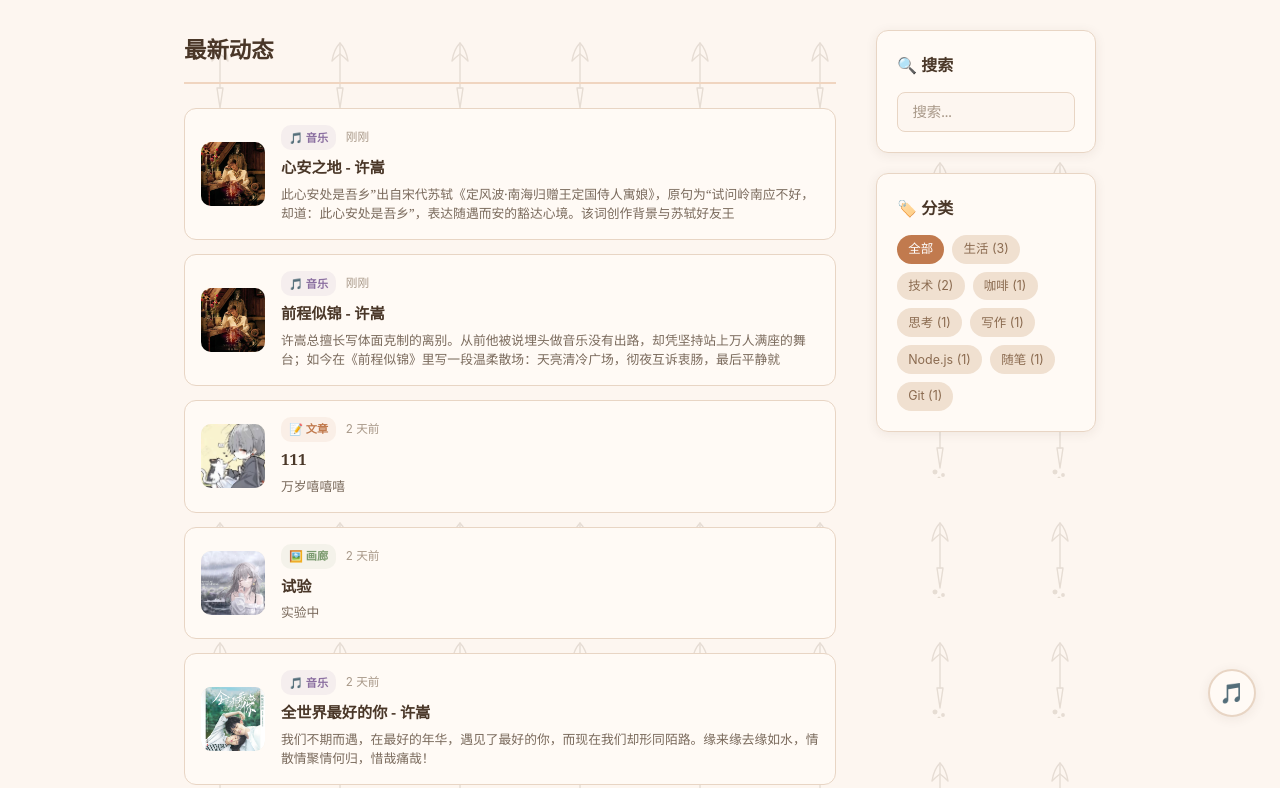
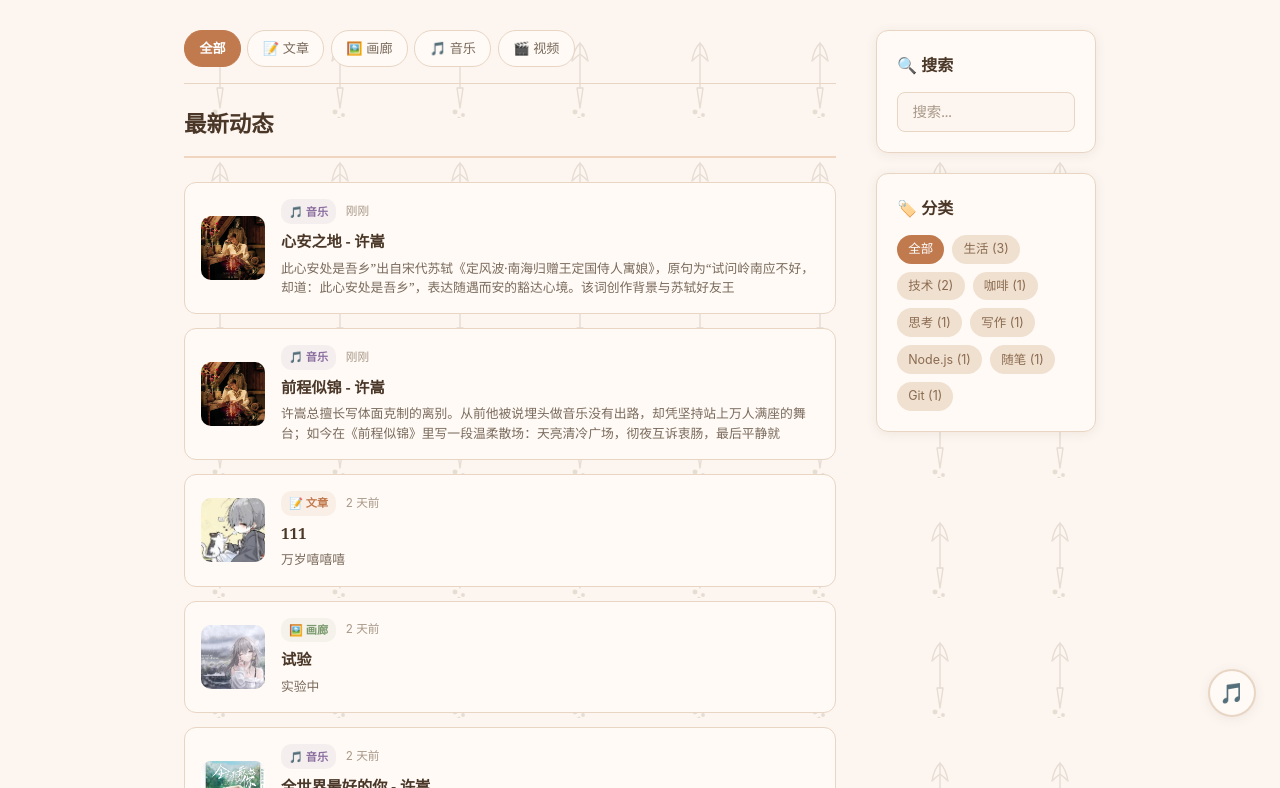
Before and after one commit to wu666640/my-blog, a website: page index.html in a window 1280 px wide. Shown: the part 59-847 px from the top of the page. Drawn offline with Linux system fonts and the light colour scheme; some packages are replaced by stand-ins of ours; a script that the page names is missing.

Commit message:
添加首页类型筛选栏：全部/文章/画廊/音乐/视频 + /posts 文章专页

```diff
--- a/css/style.css
+++ b/css/style.css
@@ -728,6 +728,44 @@ body {
   margin-top: 0.75rem;
 }
 
+/* ----- 首页筛选标签栏 ----- */
+.home-filter-bar {
+  display: flex;
+  gap: 0.4rem;
+  flex-wrap: wrap;
+  margin-bottom: 1.25rem;
+  padding-bottom: 1rem;
+  border-bottom: 1px solid var(--divider);
+}
+
+.home-filter-tab {
+  font-family: -apple-system, BlinkMacSystemFont, "Segoe UI", sans-serif;
+  font-size: 0.82rem;
+  padding: 0.35rem 0.9rem;
+  border-radius: 18px;
+  border: 1px solid var(--border);
+  color: var(--text-secondary);
+  text-decoration: none;
+  transition: all 0.2s;
+  background: var(--bg-card);
+}
+
+.home-filter-tab:hover {
+  border-color: var(--accent);
+  color: var(--accent);
+}
+
+.home-filter-tab.active {
+  background: var(--accent);
+  color: #fff;
+  border-color: var(--accent);
+  font-weight: 600;
+}
+
+[data-theme="dark"] .home-filter-tab.active {
+  color: var(--bg);
+}
+
 /* ----- 混合时间线卡片（首页动态）----- */
 .mixed-card {
   display: flex;
--- a/js/about.js
+++ b/js/about.js
@@ -1,7 +1,7 @@
 /**
  * 个人资料 — 由 build.js 自动生成
  * 请勿手动修改此文件，在 /admin > 个人资料 编辑
- * 生成时间：2026-07-29T08:30:49.481Z
+ * 生成时间：2026-07-29T08:54:31.098Z
  */
 const ABOUT_DATA = {
   "name": "璨泯",
--- a/js/app.js
+++ b/js/app.js
@@ -19,8 +19,11 @@
   // ===== 注册路由处理 =====
   Router
     .on('home', () => {
+      Render.mount(Render.home(null, null));
+    })
+    .on('posts', () => {
       const posts = getAllPosts();
-      Render.mount(Render.home(posts, null));
+      Render.mount(Render.home(posts, null, null, 'post'));
     })
     .on('tag', (params) => {
       const posts = getPostsByTag(params.tag);
--- a/js/gallery.js
+++ b/js/gallery.js
@@ -1,7 +1,7 @@
 /**
  * 图片画廊数据 — 由 build.js 自动生成
  * 请勿手动修改此文件，在 /admin 后台管理画廊
- * 生成时间：2026-07-29T08:30:49.487Z
+ * 生成时间：2026-07-29T08:54:31.106Z
  */
 const GALLERY_ITEMS = [
   {
--- a/js/music.js
+++ b/js/music.js
@@ -1,7 +1,7 @@
 /**
  * 音乐推荐数据 — 由 build.js 自动生成
  * 请勿手动修改此文件，在 /admin 后台管理音乐
- * 生成时间：2026-07-29T08:30:49.493Z
+ * 生成时间：2026-07-29T08:54:31.113Z
  */
 const MUSIC_TRACKS = [
   {
--- a/js/posts.js
+++ b/js/posts.js
@@ -1,7 +1,7 @@
 /**
  * 博客文章数据 — 由 build.js 自动生成
  * 请勿手动修改此文件，在 /admin 后台编辑文章
- * 生成时间：2026-07-29T08:30:49.474Z
+ * 生成时间：2026-07-29T08:54:31.089Z
  */
 const POSTS = [
   {
--- a/js/render.js
+++ b/js/render.js
@@ -203,22 +203,40 @@ const Render = {
     input.addEventListener("keydown", e => { if (e.key === "Enter") doVerify(); });
   },
 
-  /* ========== 首页（混合时间线 or 标签/搜索筛选）========== */
-  home(posts, activeTag, titleOverride) {
+  /* ========== 首页（混合时间线 / 标签 / 搜索 / 类型筛选）========== */
+  home(posts, activeTag, titleOverride, typeFilter) {
     const tags = getAllPostTags();
-    const isFiltered = activeTag || titleOverride;
+    const isFiltered = activeTag || titleOverride || typeFilter;
 
-    // 筛选模式（标签/搜索）：只显示文章
-    // 首页：混合时间线
+    // 筛选标签栏（首页和文章专页显示）
+    const filterTabs = (!activeTag && !titleOverride) ? `
+      <div class="home-filter-bar">
+        <a href="#/"       class="home-filter-tab ${!typeFilter ? 'active' : ''}">全部</a>
+        <a href="#/posts"  class="home-filter-tab ${typeFilter === 'post' ? 'active' : ''}">📝 文章</a>
+        <a href="#/gallery" class="home-filter-tab ${typeFilter === 'gallery' ? 'active' : ''}">🖼️ 画廊</a>
+        <a href="#/music"  class="home-filter-tab ${typeFilter === 'music' ? 'active' : ''}">🎵 音乐</a>
+        <a href="#/video"  class="home-filter-tab ${typeFilter === 'video' ? 'active' : ''}">🎬 视频</a>
+      </div>` : '';
+
     let itemsHTML;
     let title;
 
-    if (isFiltered) {
+    if (activeTag || titleOverride) {
+      // 标签/搜索筛选：只显示文章大卡片
       title = titleOverride || `标签：${activeTag}（${posts.length} 篇）`;
       itemsHTML = posts.length === 0
         ? `<div class="empty-state"><div class="empty-icon">📭</div><p>暂无文章</p></div>`
         : posts.map(p => this._postCard(p)).join('');
+    } else if (typeFilter) {
+      // 类型筛选：只显示某一类
+      const typeNames = { post: '文章', gallery: '画廊', music: '音乐', video: '视频' };
+      title = typeNames[typeFilter] || '内容';
+      const mixed = getLatestMixedItems(50).filter(item => item.type === typeFilter);
+      itemsHTML = mixed.length === 0
+        ? `<div class="empty-state"><div class="empty-icon">📭</div><p>暂无${typeNames[typeFilter]}</p></div>`
+        : mixed.map(item => this._mixedCard(item)).join('');
     } else {
+      // 首页：混合时间线
       title = '最新动态';
       const mixed = getLatestMixedItems(20);
       itemsHTML = mixed.length === 0
@@ -229,6 +247,7 @@ const Render = {
     return `
       <div class="home-layout">
         <section class="posts-section">
+          ${filterTabs}
           <h2 class="section-title">${title}</h2>
           <div class="posts-list">${itemsHTML}</div>
         </section>
--- a/js/router.js
+++ b/js/router.js
@@ -140,6 +140,12 @@ const Router = {
       return this.current;
     }
 
+    // #/posts（文章专页）
+    if (hash === '/posts') {
+      this.current = { page: 'posts', params: {} };
+      return this.current;
+    }
+
     // #/ (home)
     if (hash === '/' || hash === '') {
       this.current = { page: 'home', params: {} };
--- a/js/video.js
+++ b/js/video.js
@@ -1,7 +1,7 @@
 /**
  * 视频推荐数据 — 由 build.js 自动生成
  * 请勿手动修改此文件，在 /admin 后台管理视频
- * 生成时间：2026-07-29T08:30:49.504Z
+ * 生成时间：2026-07-29T08:54:31.126Z
  */
 const VIDEOS = [
   {
```
Also changed, not shown: js/novel.js.
